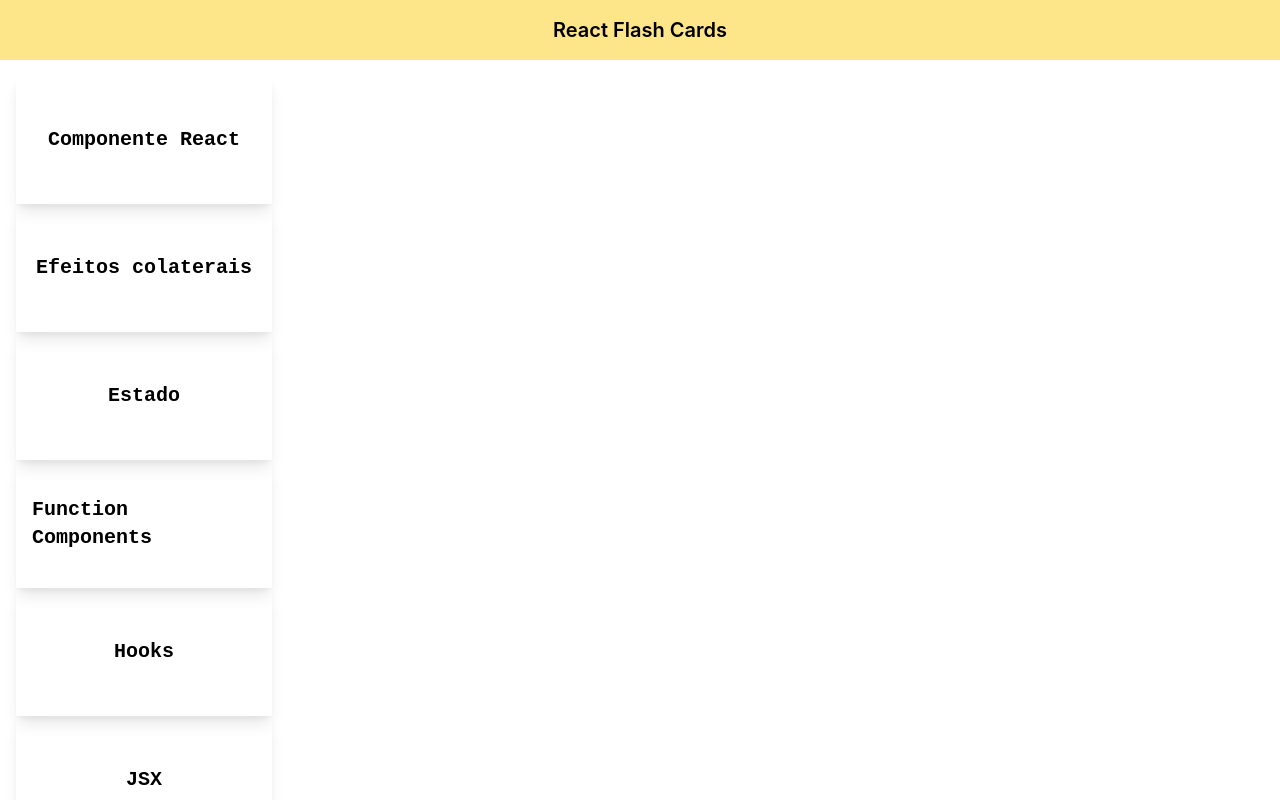
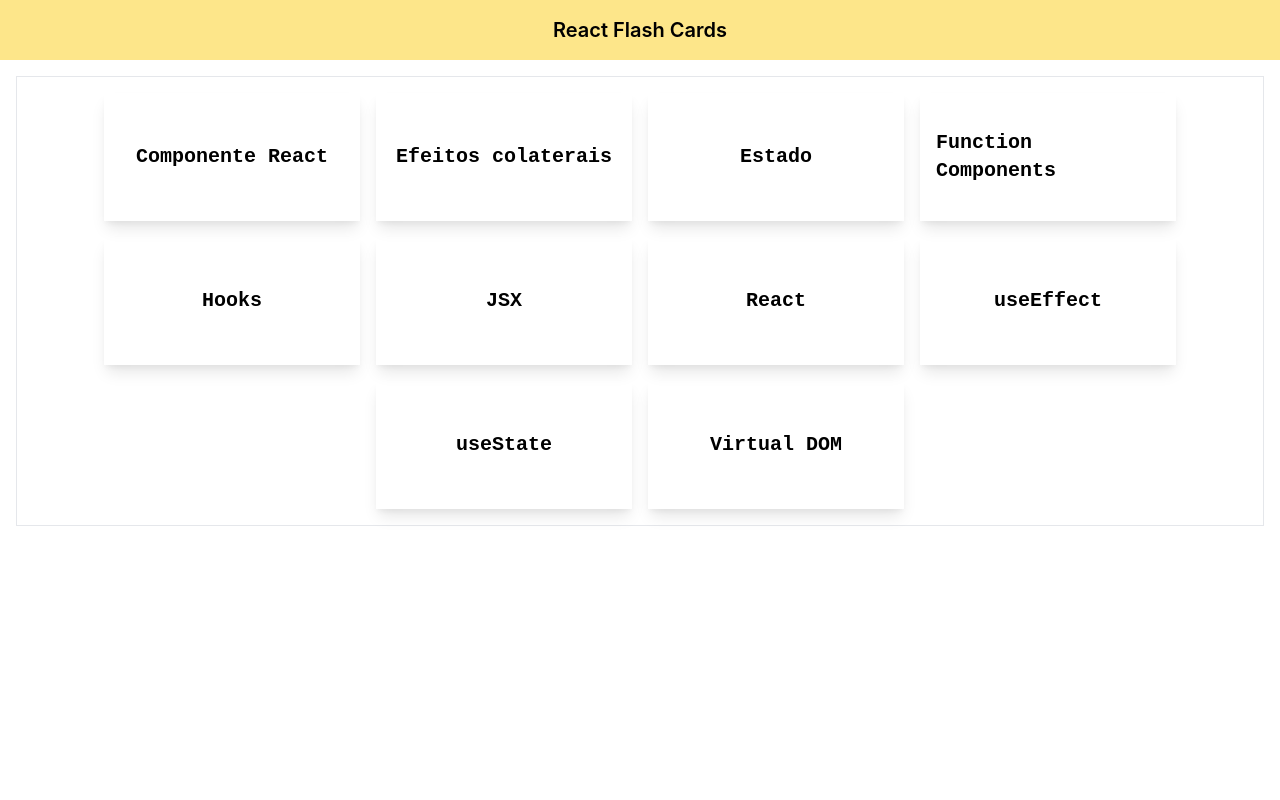
Before and after one commit to MarioAvilaJunior/react-flash-cards, a React (Create React App) app: page / in a window 1280 px wide. Shown: the top 800 px of the page. Built offline with nearby package versions, Linux system fonts and the light colour scheme.

Commit message:
Criação de FlashCard

```diff
--- /dev/null
+++ b/src/components/FlashCard/index.jsx
@@ -0,0 +1,24 @@
+import { useState } from "react/cjs/react.development";
+
+const FlashCard = ({
+  title = "Default title",
+  description = "Default description",
+}) => {
+  const [showTitle, setShowTitle] = useState(true);
+
+  const titleChangeHandler = () => {
+    setShowTitle((currentValue) => !currentValue);
+  };
+  return (
+    <div
+      className={`shadow-lg m-2 p-4 w-64 h-32 cursor-pointer
+                    flex flex-row items-center justify-center
+                    font-semibold text-xl`}
+      style={{ fontFamily: "'JetBrains Mono', monospace" }}
+      onClick={titleChangeHandler}
+    >
+      {showTitle ? title : description}
+    </div>
+  );
+};
+export { FlashCard };
--- a/src/components/FlashCards/index.jsx
+++ b/src/components/FlashCards/index.jsx
@@ -1,23 +1,7 @@
-import { useState } from "react/cjs/react.development";
-
-const FlashCards = ({
-  title = "Default title",
-  description = "Default description",
-}) => {
-  const [showTitle, setShowTitle] = useState(true);
-
-  const titleChangeHandler = () => {
-    setShowTitle((currentValue) => !currentValue);
-  };
+const FlashCards = ({ children: flashCards }) => {
   return (
-    <div
-      className={`shadow-lg p-4 w-64 h-32 cursor-pointer
-                    flex flex-row items-center justify-center
-                    font-semibold text-xl`}
-      style={{ fontFamily: "'JetBrains Mono', monospace" }}
-      onClick={titleChangeHandler}
-    >
-      {showTitle ? title : description}
+    <div className="border p-2 flex flex-row items-center justify-center flex-wrap">
+      {flashCards}
     </div>
   );
 };
--- a/src/components/index.js
+++ b/src/components/index.js
@@ -1,3 +1,4 @@
 export * from "./FlashCards";
+export * from "./FlashCard";
 export * from "./Header";
 export * from "./Main";
--- a/src/data/allFlashCards.js
+++ b/src/data/allFlashCards.js
@@ -52,6 +52,6 @@
   },
 ]
   .map((flashCard) => {
-    return { ...flashCard, id: getNewId };
+    return { ...flashCard, id: getNewId() };
   })
   .sort((a, b) => a.title.localeCompare(b.title));
--- a/src/pages/ReactFlashCards.jsx
+++ b/src/pages/ReactFlashCards.jsx
@@ -1,20 +1,15 @@
-import { FlashCards, Header, Main } from "../components";
+import { FlashCards, FlashCard, Header, Main } from "../components";
 import { allFlashCards } from "../data/allFlashCards";
 const ReactFlashCards = () => {
   return (
     <div>
       <Header>React Flash Cards</Header>
-
       <Main>
-        {allFlashCards.map(({ id, title, description }) => {
-          return (
-            <FlashCards
-              key={id}
-              title={title}
-              description={description}
-            ></FlashCards>
-          );
-        })}
+        <FlashCards>
+          {allFlashCards.map(({ id, title, description }) => (
+            <FlashCard key={id} title={title} description={description} />
+          ))}
+        </FlashCards>
       </Main>
     </div>
   );
```
